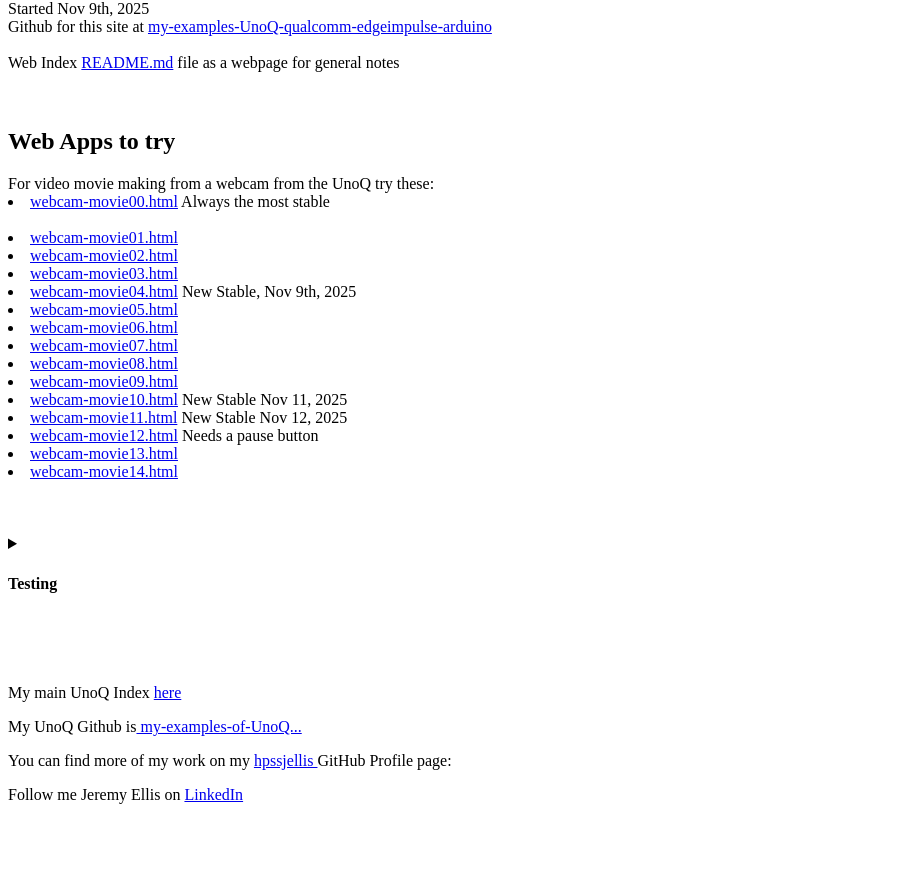
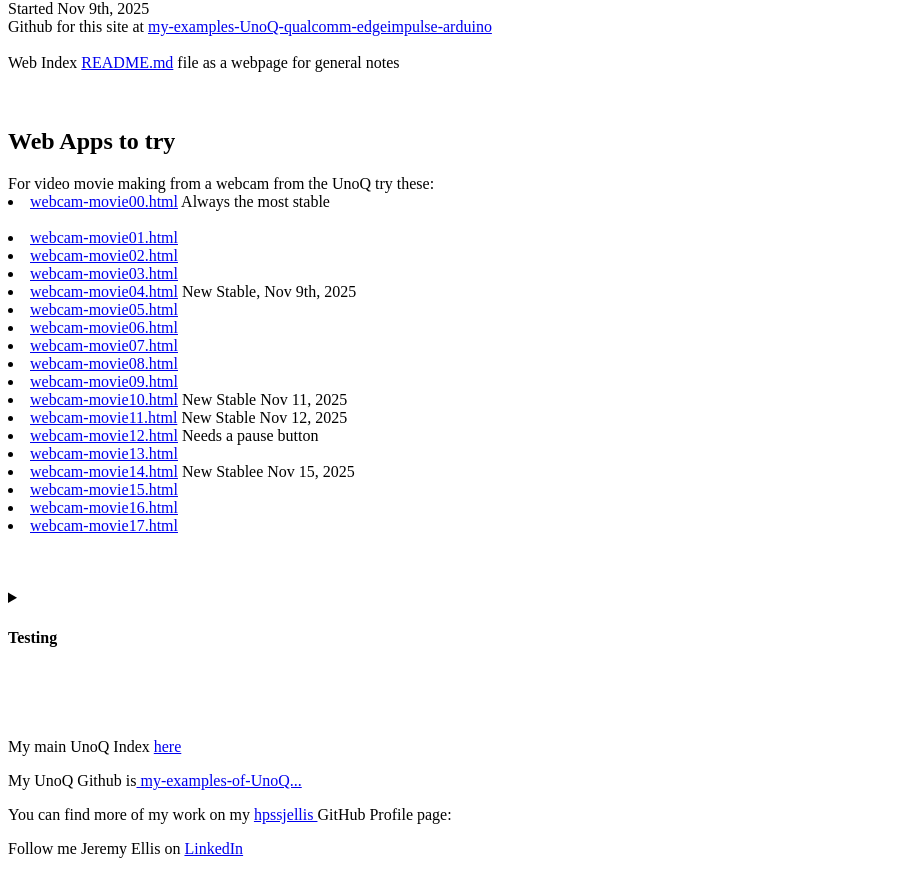
Before and after one commit to hpssjellis/my-examples-UnoQ-qualcomm-edgeimpulse-arduino, a plain HTML site: page public/index.html in a window 1280 px wide. Shown: the part 66-940 px from the top of the page, without its empty margins (0-907 px from the left). Before the commit the page ends 886 px from the top, so only its background shows below. Drawn offline with Linux system fonts and the light colour scheme.

Commit message:
Update index.html

```diff
--- a/public/index.html
+++ b/public/index.html
@@ -26,7 +26,10 @@
 <li><a href="webcam-movie11.html">webcam-movie11.html</a> New Stable Nov 12, 2025 </li>
 <li><a href="webcam-movie12.html">webcam-movie12.html</a> Needs a pause button </li>
 <li><a href="webcam-movie13.html">webcam-movie13.html</a> </li>
-<li><a href="webcam-movie14.html">webcam-movie14.html</a> </li>
+<li><a href="webcam-movie14.html">webcam-movie14.html</a> New Stablee Nov 15, 2025 </li>
+<li><a href="webcam-movie15.html">webcam-movie15.html</a> </li>
+<li><a href="webcam-movie16.html">webcam-movie16.html</a> </li>
+<li><a href="webcam-movie17.html">webcam-movie17.html</a> </li>
 
 
 <br><br><br>
```
